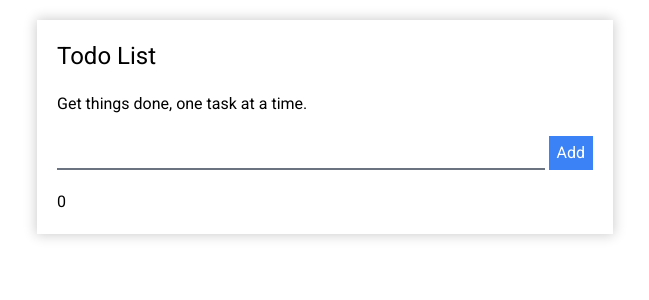
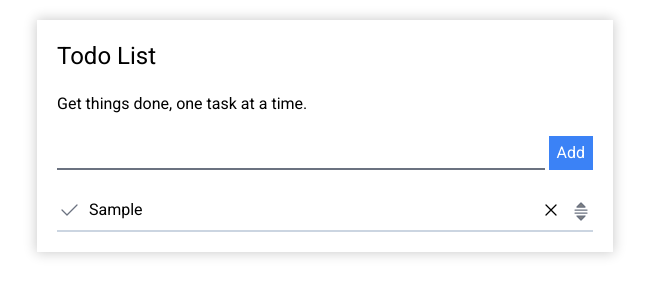
Before and after one commit to rtzboy/todolist, a React (Vite) app: page / in a window 1280 px wide. Both pictures are taken after typing "Sample" into the empty fields and a click on the button "Add". Shown: the top 300 px of the page, without its empty margins (315-964 px from the left). Built offline with nearby package versions, Linux system fonts and the light colour scheme.

Commit message:
context to update ui

```diff
--- a/src/App.tsx
+++ b/src/App.tsx
@@ -2,6 +2,7 @@ import { useState } from 'react';
 import TodoForm from './components/TodoForm';
 import TodoList from './components/TodoList';
 import { getTodoList } from './helpers/localStorage';
+import { TodoListContext } from './lib/contexts/TodoListContext';
 
 export interface TodoData {
 	id: string;
@@ -17,8 +18,10 @@ const App = () => {
 		<div className='mx-auto mt-5 max-w-xl p-5 font-roboto shadow-sm'>
 			<h1 className='mb-5 text-2xl'>Todo List</h1>
 			<p className='mb-5'>Get things done, one task at a time.</p>
-			<TodoForm />
-			<TodoList todoListData={todoListData} />
+			<TodoListContext.Provider value={{ todoListData, setTodoListData }}>
+				<TodoForm />
+				<TodoList />
+			</TodoListContext.Provider>
 		</div>
 	);
 };
--- a/src/components/TodoForm.tsx
+++ b/src/components/TodoForm.tsx
@@ -1,10 +1,10 @@
 import { useState } from 'react';
 import { v4 as uuidv4 } from 'uuid';
 import { getTodoList, putTodoList } from '../helpers/localStorage';
+import { useTodoListContext } from '../lib/contexts/TodoListContext';
 
-type Props = {};
-
-const TodoForm = (props: Props) => {
+const TodoForm = () => {
+	const { setTodoListData } = useTodoListContext();
 	const [description, setDescription] = useState<string>('');
 
 	const handleSubmit = (evt: React.FormEvent<HTMLFormElement>) => {
@@ -15,6 +15,7 @@ const TodoForm = (props: Props) => {
 			{ id: uuidv4(), description, completed: false, date: Date.now() }
 		];
 		putTodoList('todoList', newTodoList);
+		setTodoListData(newTodoList);
 		setDescription('');
 	};
 
--- a/src/components/TodoList.tsx
+++ b/src/components/TodoList.tsx
@@ -1,12 +1,9 @@
-import { TodoData } from '../App';
+import { useTodoListContext } from '../lib/contexts/TodoListContext';
 import TodoListRow from './TodoListRow';
 
-type Props = {
-	todoListData: TodoData[];
-};
+const TodoList = () => {
+	const { todoListData } = useTodoListContext();
 
-const TodoList = (props: Props) => {
-	const { todoListData } = props;
 	return (
 		<ul className='flex flex-col '>
 			{todoListData.length &&
--- a/src/components/TodoListRow.tsx
+++ b/src/components/TodoListRow.tsx
@@ -1,15 +1,19 @@
 import { TodoData } from '../App';
 import { getTodoList, putTodoList } from '../helpers/localStorage';
+import { useTodoListContext } from '../lib/contexts/TodoListContext';
 import { Check, DoubleCheck, MoveUpDown } from './icons/Check';
 import Xmark from './icons/Xmark';
 
 const TodoListRow = (props: TodoData) => {
+	const { setTodoListData } = useTodoListContext();
+
 	const { id, description, completed, date } = props;
 
 	const handleDelete = (idItem: string) => {
 		const todoListStorage: TodoData[] = getTodoList('todoList');
 		const filterList = todoListStorage.filter(item => item.id !== idItem);
 		putTodoList('todoList', filterList);
+		setTodoListData(filterList);
 	};
 
 	return (
--- /dev/null
+++ b/src/lib/contexts/TodoListContext.ts
@@ -0,0 +1,11 @@
+import { createContext, useContext } from 'react';
+import { TodoData } from '../../App';
+
+type TodoListContextType = {
+	todoListData: TodoData[];
+	setTodoListData: React.Dispatch<React.SetStateAction<TodoData[]>>;
+};
+
+export const TodoListContext = createContext<TodoListContextType>({} as TodoListContextType);
+
+export const useTodoListContext = () => useContext(TodoListContext);
```
